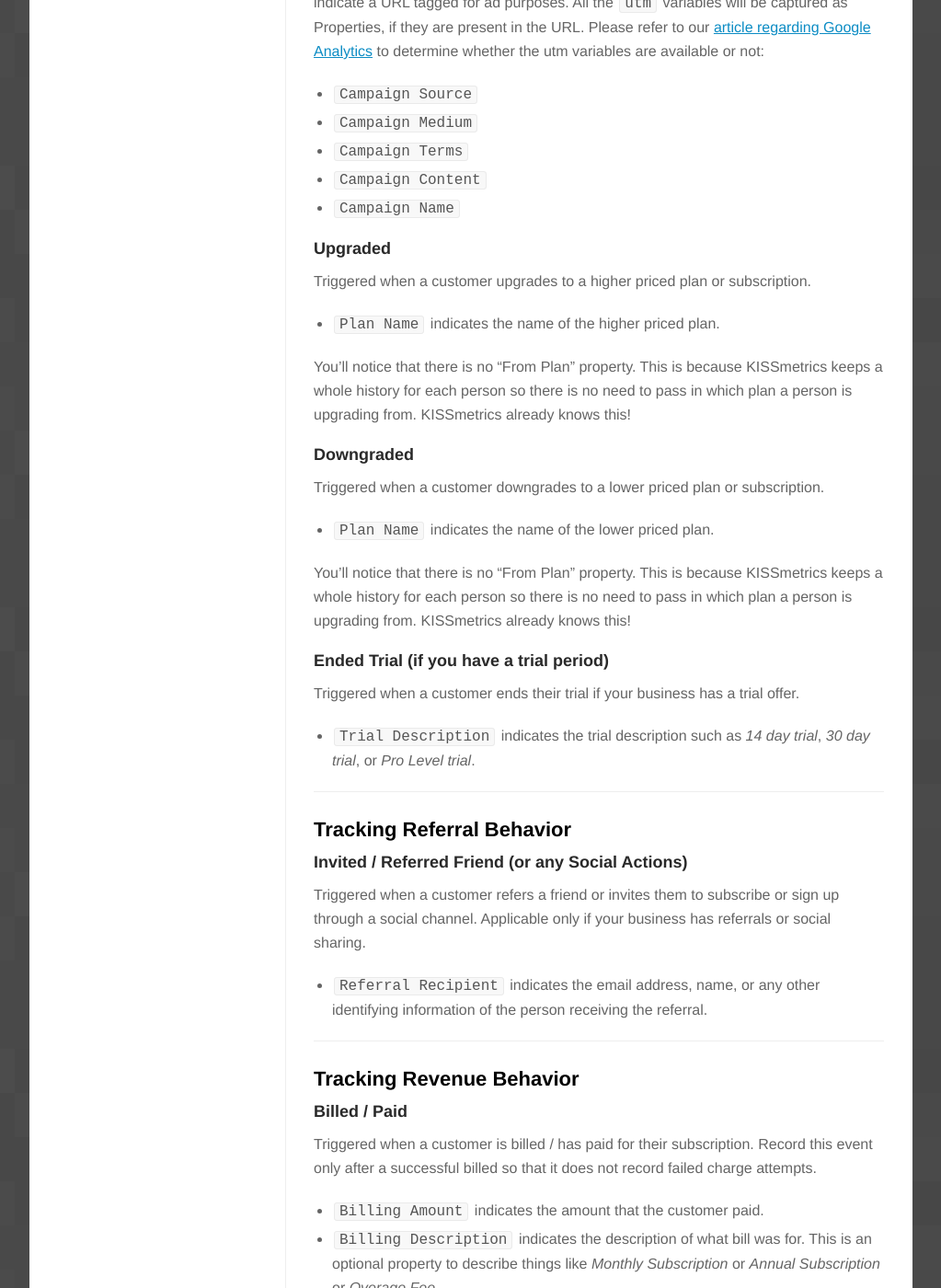
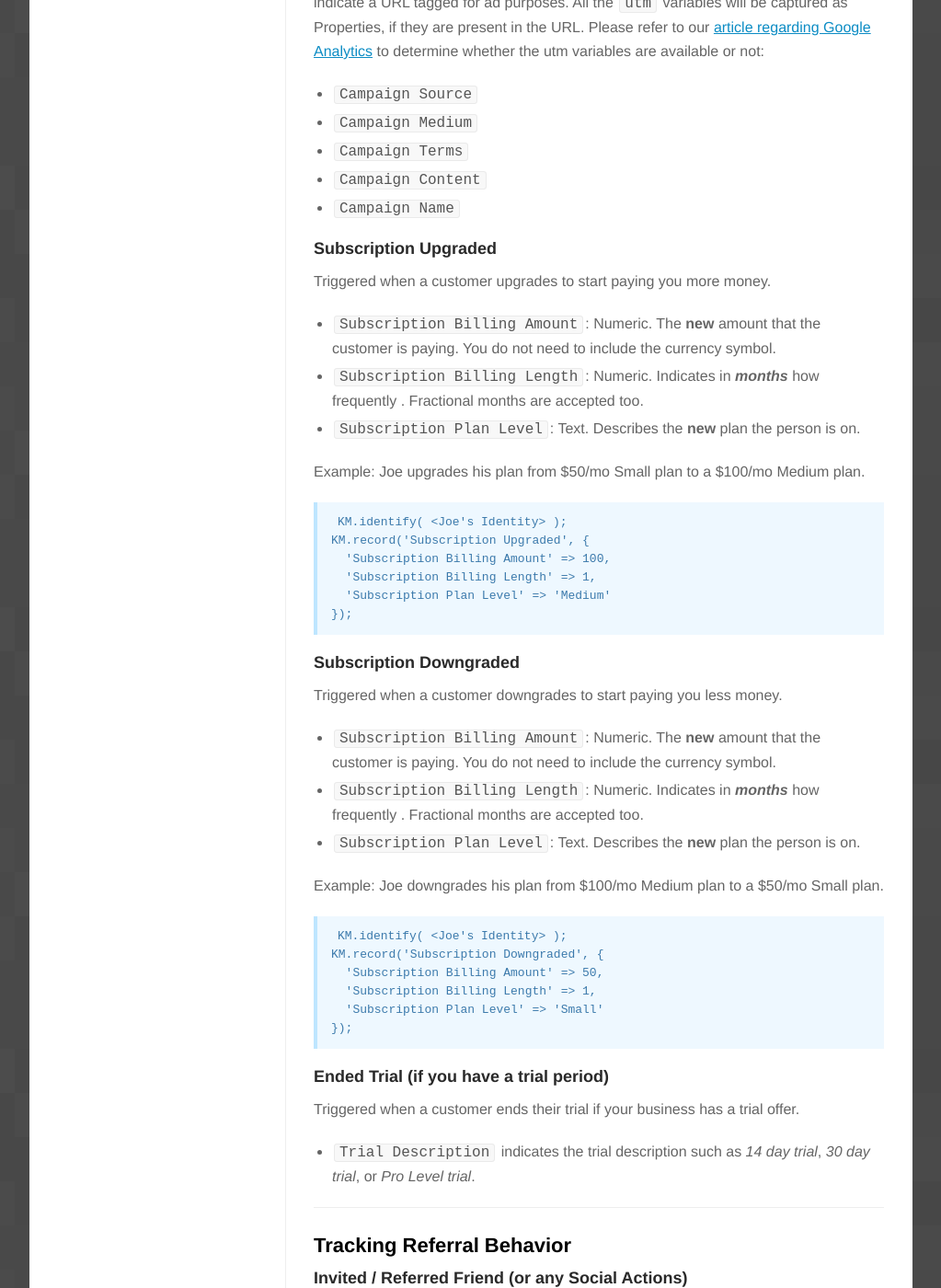
Before and after one commit to kissmetrics/km-support, a Jekyll site: the page built from _posts/2012-10-19-saas-essentials.md, in a window 1280 px wide and 1400 px high, scrolled down 3996 px. Shown: the whole window at 92% size, without its empty margins (128-1151 px from the left). Built offline with Jekyll 4.4.1, drawn with Linux system fonts in a browser that asks for light colours; nearby versions of some CDN libraries; Markdown is read by kramdown in place of the engine named in the settings; a script that is not in the unit is left out; comment, search, counter and statistics services are not loaded; some of the changed text lies outside the part shown.

Commit message:
Best practices for SaaS Revenue

```diff
--- a/_posts/2012-10-19-saas-essentials.md
+++ b/_posts/2012-10-19-saas-essentials.md
@@ -27,6 +27,7 @@
 
 **Example Recommended Event** <br />
 When to trigger the event and any other contextual information
+
 * Recommended property to set at the same time an event triggers
 * Recommended property to set at the same time an event triggers
 * Etc.
@@ -135,21 +136,39 @@
 * `Campaign Content`
 * `Campaign Name`
 
-### Upgraded
+### Subscription Upgraded
 
-Triggered when a customer upgrades to a higher priced plan or subscription.
+Triggered when a customer upgrades to start paying you more money.
 
-* `Plan Name` indicates the name of the higher priced plan.
+* `Subscription Billing Amount`: Numeric. The **new** amount that the customer is paying. You do not need to include the currency symbol.
+* `Subscription Billing Length`: Numeric. Indicates in ***months*** how frequently . Fractional months are accepted too.
+* `Subscription Plan Level`: Text. Describes the **new** plan the person is on.
 
-You’ll notice that there is no "From Plan" property. This is because KISSmetrics keeps a whole history for each person so there is no need to pass in which plan a person is upgrading from. KISSmetrics already knows this!
+Example: Joe upgrades his plan from $50/mo Small plan to a $100/mo Medium plan.
 
-### Downgraded
+    KM.identify( <Joe's Identity> );
+    KM.record('Subscription Upgraded', {
+      'Subscription Billing Amount' => 100,
+      'Subscription Billing Length' => 1,
+      'Subscription Plan Level' => 'Medium'
+    });
 
-Triggered when a customer downgrades to a lower priced plan or subscription.
+### Subscription Downgraded
 
-* `Plan Name` indicates the name of the lower priced plan.
+Triggered when a customer downgrades to start paying you less money.
 
-You’ll notice that there is no "From Plan" property. This is because KISSmetrics keeps a whole history for each person so there is no need to pass in which plan a person is upgrading from. KISSmetrics already knows this!
+* `Subscription Billing Amount`: Numeric. The **new** amount that the customer is paying. You do not need to include the currency symbol.
+* `Subscription Billing Length`: Numeric. Indicates in ***months*** how frequently . Fractional months are accepted too.
+* `Subscription Plan Level`: Text. Describes the **new** plan the person is on.
+
+Example: Joe downgrades his plan from $100/mo Medium plan to a $50/mo Small plan.
+
+    KM.identify( <Joe's Identity> );
+    KM.record('Subscription Downgraded', {
+      'Subscription Billing Amount' => 50,
+      'Subscription Billing Length' => 1,
+      'Subscription Plan Level' => 'Small'
+    });
 
 ### Ended Trial (if you have a trial period)
 
@@ -171,18 +190,47 @@
 
 ## Tracking Revenue Behavior
 
-### Billed / Paid
+### Subscription Billed
 
-Triggered when a customer is billed / has paid for their subscription. Record this event only after a successful billed so that it does not record failed charge attempts.
+Triggered when a customer is successfully billed for their payment.
 
-* `Billing Amount` indicates the amount that the customer paid.
-* `Billing Description` indicates the description of what bill was for. This is an optional property to describe things like *Monthly Subscription* or *Annual Subscription* or *Overage Fee*.
+* `Subscription Billing Amount`: Numeric. The amount that the customer paid. You do not need to include the currency symbol.
+* `Subscription Billing Length`: Numeric. Indicates in ***months*** how frequently . Fractional months are accepted too.
+* `Subscription Plan Level`: Text. Describes what plan the person is on.
 
-### Canceled
+Example 1: Joe pays $50/mo for your Small Plan.
 
-Triggered when a customer cancels their subscription with you.
+    # Example 1
+    KM.identify( <Joe's Identity> );
+    KM.record('Subscription Billed', {
+      'Subscription Billing Amount' => 50,
+      'Subscription Billing Length' => 1,
+      'Subscription Plan Level' => 'Small'
+    });
 
-* `Cancellation Reason` indicates the reason why a customer cancelled (if this information is available)
+Example 2: Ted pays $1200/year for your Large Plan.
+
+    # Example 2
+    KM.identify( <Ted's Identity> );
+    KM.record('Subscription Billed', {
+      'Subscription Billing Amount' => 1200,
+      'Subscription Billing Length' => 12,
+      'Subscription Plan Level' => 'Large'
+    });
+
+### Subscription Canceled
+
+Triggered when a customer cancels their plan and stops paying you.
+
+* `Subscription Cancelation Reason`: Text. Describes why the customer canceled.
+
+Example: Joe cancels his account because he doesn't have the budget anymore.
+
+    # Example
+    KM.identify( <Joe's Identity> );
+    KM.record('Subscription Canceled', {
+      'Subscription Cancelation Reason' => 'No Budget'
+    }
 
 ---
 
--- /dev/null
+++ b/_posts/2013-03-28-saas-revenue-essentials.md
@@ -0,0 +1,122 @@
+---
+layout: post
+categories: best-practices
+title: "SaaS Revenue Essentials"
+tags: []
+author: Eric Fung
+summary: These are the events and properties you should track to make the most of our SaaS Revenue Report.
+---
+We are developing a Revenue Report aimed specifically towards SaaS businesses. This is designed to be an improvement over our existing Revenue Report because it better visualizes the revenue gained from your subscribers month over month, also known as **Monthly Recurring Revenue**.
+
+We've also accounted for businesses that don't bill exactly every single month. Even if you are billing your customers, say, annually, you can record that annual revenue amount just *once*, and we'll display each customer's month-by-month revenue by breaking that one annual revenue into 12 pieces.
+
+If you are a SaaS business interested in testing out this report, please email [jevanish@kissmetrics.com][request] to request early access.
+
+This guide will use the following format:
+
+**Example Recommended Event** <br />
+When to trigger the event and any other contextual information
+* Recommended property to set at the same time an event triggers
+* Recommended property to set at the same time an event triggers
+* Etc.
+
+[request]: mailto:jevanish@kissmetrics.com?subject=%5BSaaS%20Revenue%5D%20Requesting%20Access
+
+---
+
+<a name="subscription-billed"></a>
+### Subscription Billed
+
+Triggered when a customer is successfully billed for their payment.
+
+* `Subscription Billing Amount`: Numeric. The amount that the customer paid. You do not need to include the currency symbol.
+* `Subscription Billing Length`: Numeric. Indicates in ***months*** how frequently . Fractional months are accepted too.
+* `Subscription Plan Level`: Text. Describes what plan the person is on.
+
+Example 1: Joe pays $50/mo for your Small Plan.
+
+    # Example 1
+    KM.identify( <Joe's Identity> );
+    KM.record('Subscription Billed', {
+      'Subscription Billing Amount' => 50,
+      'Subscription Billing Length' => 1,
+      'Subscription Plan Level' => 'Small'
+    });
+
+Example 2: Ted pays $1200/year for your Large Plan.
+
+    # Example 2
+    KM.identify( <Ted's Identity> );
+    KM.record('Subscription Billed', {
+      'Subscription Billing Amount' => 1200,
+      'Subscription Billing Length' => 12,
+      'Subscription Plan Level' => 'Large'
+    });
+
+<a name="subscription-canceled"></a>
+### Subscription Canceled
+
+Triggered when a customer cancels their plan and stops paying you.
+
+* `Subscription Cancelation Reason`: Text. Describes why the customer canceled.
+
+Example: Joe cancels his account because he doesn't have the budget anymore.
+
+    # Example
+    KM.identify( <Joe's Identity> );
+    KM.record('Subscription Canceled', {
+      'Subscription Cancelation Reason' => 'No Budget'
+    }
+
+<a name="subscription-upgrade"></a>
+### Subscription Upgraded
+
+Triggered when a customer upgrades to start paying you more money.
+
+* `Subscription Billing Amount`: Numeric. The **new** amount that the customer is paying. You do not need to include the currency symbol.
+* `Subscription Billing Length`: Numeric. Indicates in ***months*** how frequently . Fractional months are accepted too.
+* `Subscription Plan Level`: Text. Describes the **new** plan the person is on.
+
+Example: Joe upgrades his plan from $50/mo Small plan to a $100/mo Medium plan.
+
+    KM.identify( <Joe's Identity> );
+    KM.record('Subscription Upgraded', {
+      'Subscription Billing Amount' => 100,
+      'Subscription Billing Length' => 1,
+      'Subscription Plan Level' => 'Medium'
+    });
+
+<a name="subscription-downgraded"></a>
+### Subscription Downgraded
+
+Triggered when a customer downgrades to start paying you less money.
+
+* `Subscription Billing Amount`: Numeric. The **new** amount that the customer is paying. You do not need to include the currency symbol.
+* `Subscription Billing Length`: Numeric. Indicates in ***months*** how frequently . Fractional months are accepted too.
+* `Subscription Plan Level`: Text. Describes the **new** plan the person is on.
+
+Example: Joe downgrades his plan from $100/mo Medium plan to a $50/mo Small plan.
+
+    KM.identify( <Joe's Identity> );
+    KM.record('Subscription Downgraded', {
+      'Subscription Billing Amount' => 50,
+      'Subscription Billing Length' => 1,
+      'Subscription Plan Level' => 'Small'
+    });
+
+<!--
+### Subscription Refunded
+
+Triggered when you apply a refund for a customer.
+
+* `Subscription Refund Amount`: Numeric. The refunded amount. (Is this supposed to be a positive or negative number?)
+* `Subscription Refund Reason`: Text. Describes the reason for the person is on.
+
+Example: You refund Joe $100 while he is on a $50/mo Small plan.
+
+    KM.identify( <Joe's Identity> );
+    KM.record('Subscription Refunded', {
+      'Subscription Refund Amount' => 100,
+      'Subscription Refund Reason' => 'Charged incorrect amount'
+    });
+-->
```
Also changed, not shown: _posts/2012-11-27-salesforce.md (+1 -1 lines).
